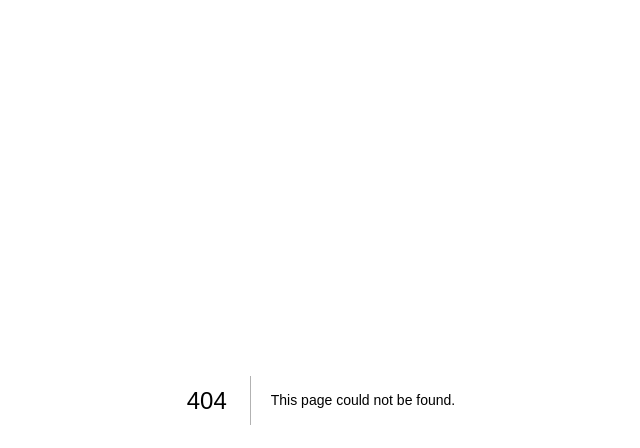
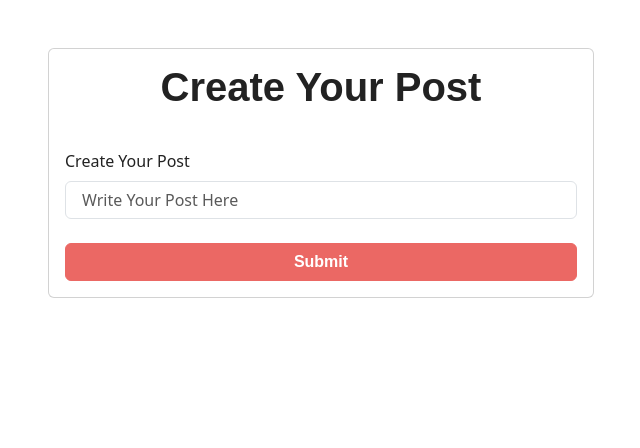
Before and after one commit to JustSch/social-media-clone-react-frontend, a Next.js app: page /PostCreator in a window 1280 px wide. Before the commit this address had no page. Shown: the top 448 px of the page, without its empty margins (319-959 px from the left). Built offline with nearby package versions, Linux system fonts and the light colour scheme; no server answers; a web font is replaced by a local one.

Commit message:
created post creator

```diff
--- /dev/null
+++ b/pages/PostCreator.js
@@ -0,0 +1,92 @@
+import { useRouter } from "next/router";
+import { useEffect, useState } from "react";
+import { useAuthenticator } from "@/hooks/authenticated";
+import { Card, Col, Container, Row, Alert, Form, FormControl, Button } from "react-bootstrap";
+const PostCreator = () => {
+    const authenticated = useAuthenticator();
+    let router = useRouter();
+    const [errorMsg, setErrorMsg] = useState('');
+    const [successMsg, setSuccessMsg] = useState('');
+
+
+    useEffect(() => {
+        if (authenticated === false) {
+            router.push('/');
+        }
+    }, [authenticated, router]);
+
+
+    async function handleSubmit(e) {
+        e.preventDefault();
+        if (errorMsg) setErrorMsg('');
+        if (successMsg) setSuccessMsg();
+
+        if (!e.currentTarget.message.value) {
+            setErrorMsg("You Can Not Make An Empty post!");
+        }
+
+        else {
+
+            try {
+                const formData = new FormData();
+                formData.append("message",e.currentTarget.message.value);
+                const data = new URLSearchParams(formData);
+
+                const res = await fetch('/api/createPost', {
+                    method: 'POST',
+                    body: data,
+                    credentials: 'include'
+                });
+
+                if (res.status === 200) {
+                    setSuccessMsg("Post Successfully Created");
+                }
+
+                else if (res.status === 401) {
+                    setErrorMsg("An Unknown Error Occured While Creating Your Post");
+                }
+            }
+
+            catch (error) {
+                console.log(error.message);
+                setErrorMsg(error.message);
+            }
+        }
+    }
+
+    return (
+        <Container>
+            <Row className="mt-5">
+                <Col className="col-md-6 m-auto">
+                    <Card className="card-body">
+                        <h1 className="text-center mb-3">
+                            Create Your Post
+                        </h1>
+                        {errorMsg && <Alert className="alert-warning">{errorMsg}</Alert>}
+                        {successMsg && <Alert className="alert-success">{successMsg}</Alert>}
+                        <Form onSubmit={handleSubmit} autoComplete="off">
+                            <Form.Group>
+                                <Form.Label htmlFor="message" className="mt-4">
+                                    Create Your Post
+                                </Form.Label>
+                                <FormControl
+                                    type="message"
+                                    id="message"
+                                    name="message"
+                                    placeholder="Write Your Post Here"
+                                />
+                            </Form.Group>
+                            <div className="d-grid gap-2">
+                                <Button type="submit" className="btn-large btn-primary mt-4">Submit</Button>
+                            </div>
+                        </Form>
+                    </Card>
+                </Col>
+            </Row>
+
+        </Container>
+    )
+
+}
+
+export default PostCreator;
```
